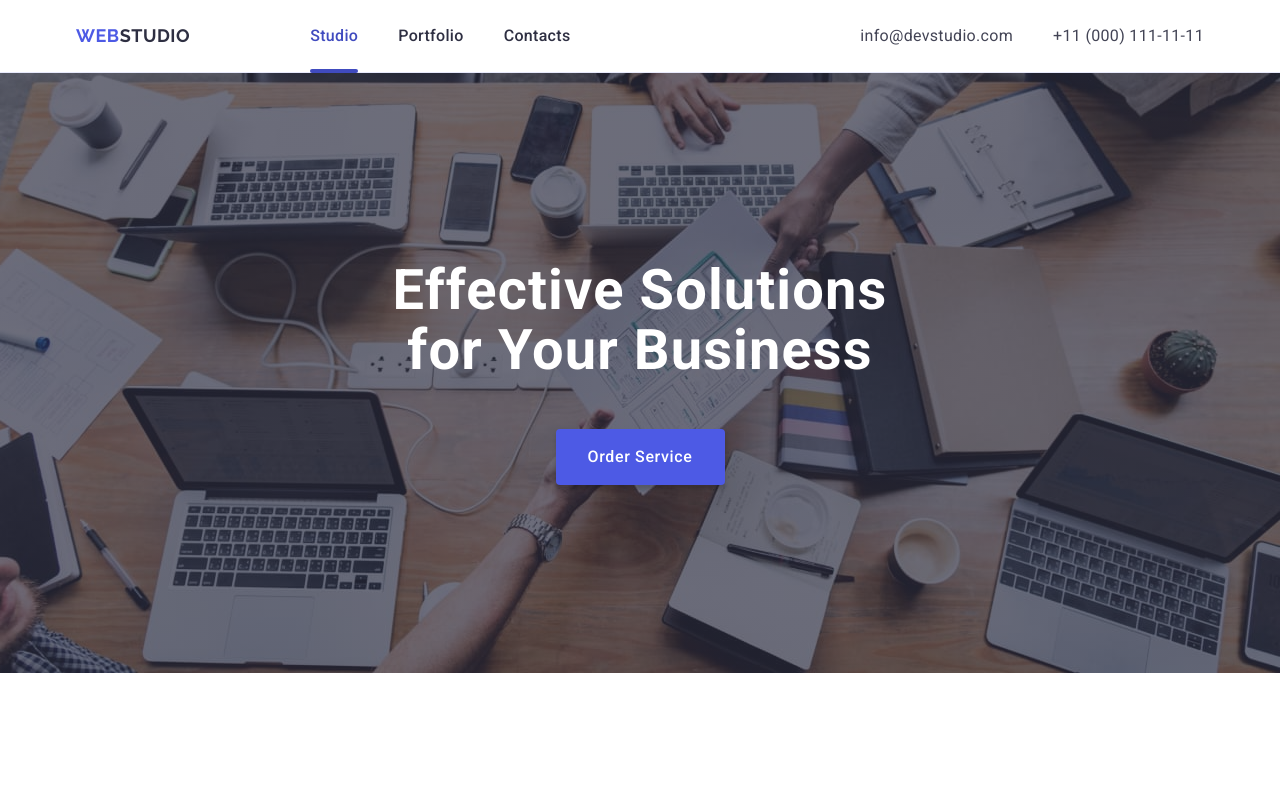
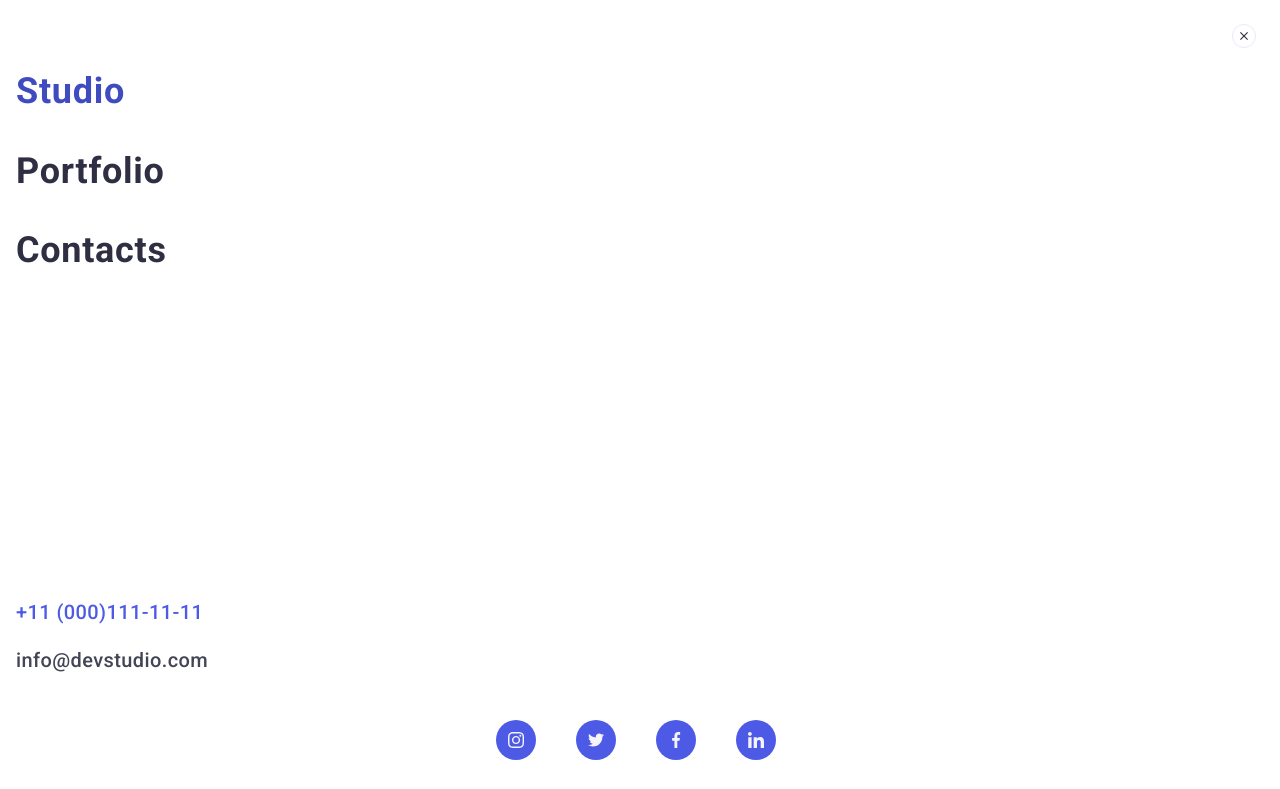
Before and after one commit to xDMKx/goit-markup-hw-05, a plain HTML site: page index.html in a window 1280 px wide. Shown: the top 789 px of the page. Drawn offline with nearby package versions, Linux system fonts and the light colour scheme.

Commit message:
hw06_asdasdas

```diff
--- a/index.html
+++ b/index.html
@@ -40,7 +40,7 @@
             </button>
 
             <!-- Mobile menu -->
-            <div class="mobile-menu is-hidden" data-mob>
+            <div class="mobile-menu is-open" data-mob>
                 <div>
                     <button class="mob-menu-close-btn" data-mob-close>
                         <svg class="mob-menu-close-svg" width="8" height="8">
```
